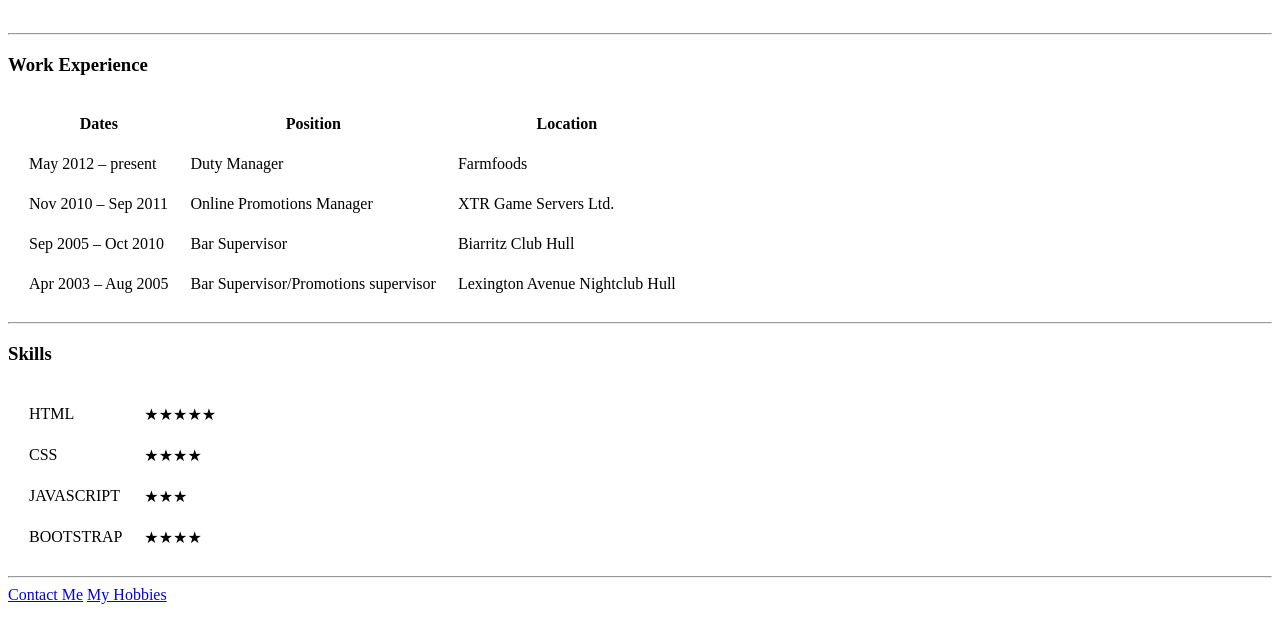
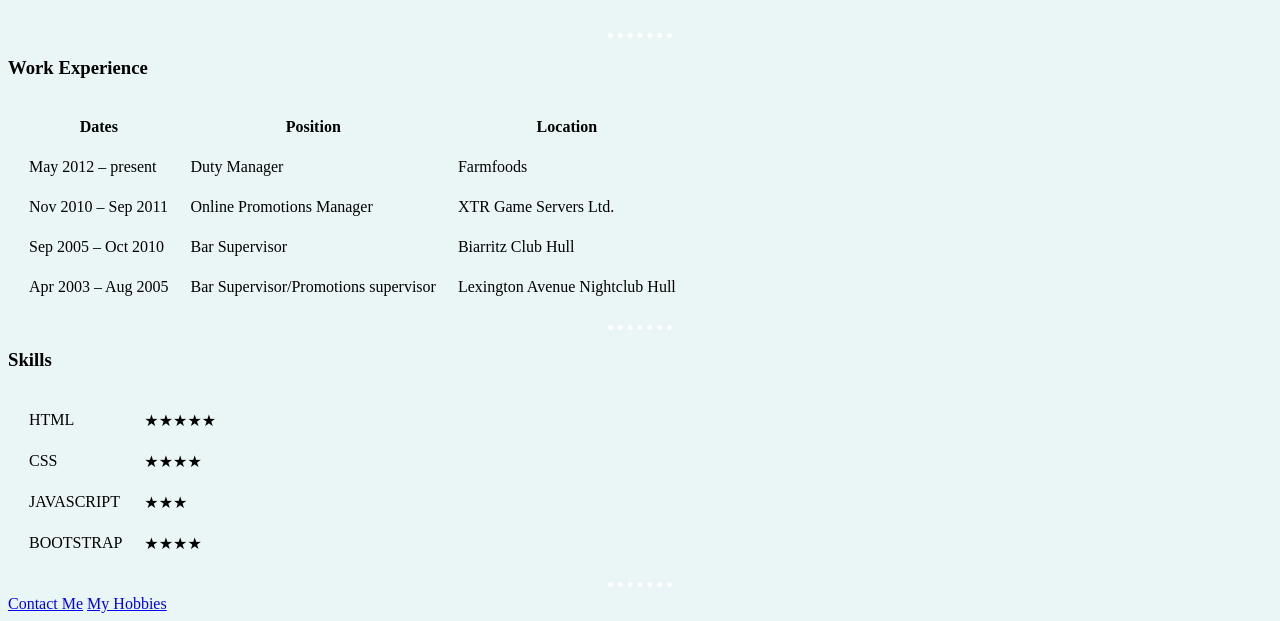
Before and after one commit to CraigJDevelopment/cv, a plain HTML site: page index.html in a window 1280 px wide. Shown: the part 189-810 px from the top of the page. Drawn offline with Linux system fonts and the light colour scheme.

Commit message:
Started with Internal CSS

```diff
--- a/index.html
+++ b/index.html
@@ -4,6 +4,22 @@
 <head>
     <meta charset="utf-8">
     <title>Craig's Personal Site</title>
+
+    <style>
+
+    body{
+        background-color: #EAF6F6;
+    }
+
+    hr{
+        border-style: dotted none none;
+        width: 5%;
+        border-color: white;
+        border-width: 5px;
+    }
+
+
+    </style>
 </head>
 
 <body>
```
